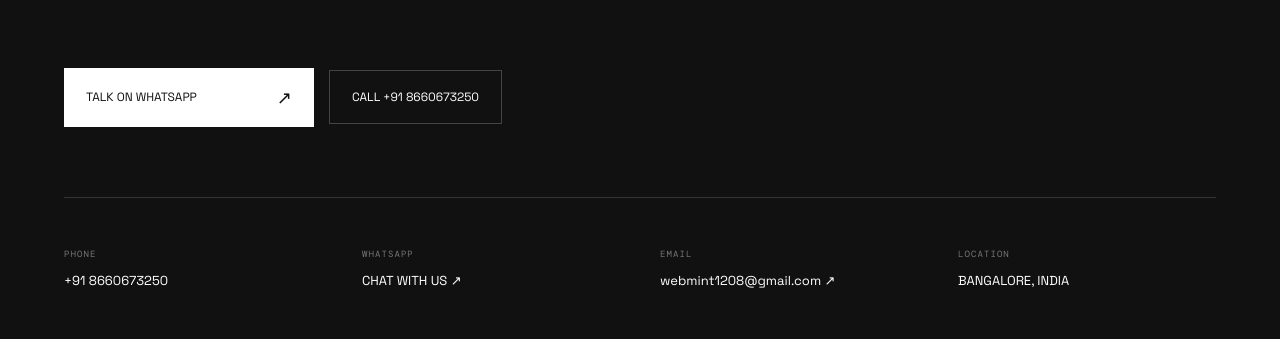
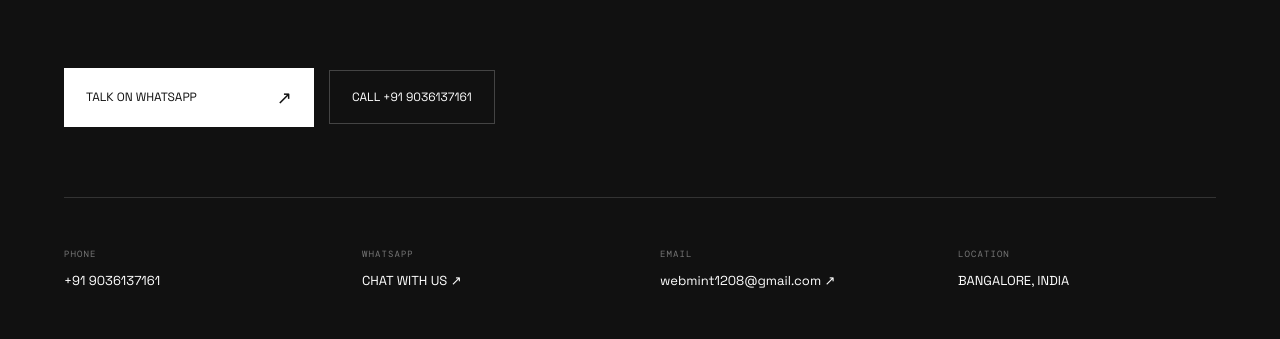
Before and after one commit to AishuGowd22/webmint, a React (Vite) app: page / in a window 1280 px wide. Shown: the part 6317-6656 px from the top of the page. Built offline with nearby package versions, Linux system fonts and the light colour scheme; a web font is replaced by a local one.

Commit message:
Fix Webmint App JSX and contact links

```diff
--- a/src/App.jsx
+++ b/src/App.jsx
@@ -111,8 +111,8 @@ function App() {
   // CONTACT DETAILS
   // =========================================
 
-  const phoneNumber = "8660673250";
-  const whatsappNumber = "918660673250";
+  const phoneNumber = "9036137161";
+  const whatsappNumber = "919036137161";
   const emailAddress = "webmint1208@gmail.com";
 
   // =========================================
@@ -123,9 +123,8 @@ function App() {
     const message =
       "Hello Webmint! I am interested in getting a website for my business.";
 
-    const whatsappUrl = `https://wa.me/${whatsappNumber}?text=${encodeURIComponent(
-      message
-    )}`;
+    const whatsappUrl =
+      `https://wa.me/${whatsappNumber}?text=${encodeURIComponent(message)}`;
 
     window.open(whatsappUrl, "_blank", "noopener,noreferrer");
   };
@@ -147,7 +146,7 @@ function App() {
   };
 
   // =========================================
-  // SCROLL TO SECTION
+  // SCROLL
   // =========================================
 
   const scrollToSection = (id) => {
@@ -175,7 +174,7 @@ function App() {
     <div className="site">
       {/* =========================================
           NAVIGATION
-      ========================================= */}
+      ========================================== */}
 
       <header className="navbar">
         <button
@@ -231,7 +230,7 @@ function App() {
       <main>
         {/* =========================================
             HERO
-        ========================================= */}
+        ========================================== */}
 
         <section id="home" className="hero">
           <div className="hero-small">
@@ -285,7 +284,7 @@ function App() {
 
         {/* =========================================
             INTRO
-        ========================================= */}
+        ========================================== */}
 
         <section className="intro">
           <div className="section-label">
@@ -312,7 +311,7 @@ function App() {
 
         {/* =========================================
             WORK
-        ========================================= */}
+        ========================================== */}
 
         <section id="work" className="work-section">
           <div className="section-heading">
@@ -361,7 +360,7 @@ function App() {
 
         {/* =========================================
             SERVICES
-        ========================================= */}
+        ========================================== */}
 
         <section id="services" className="services-section">
           <div className="section-heading">
@@ -410,7 +409,7 @@ function App() {
 
         {/* =========================================
             ABOUT
-        ========================================= */}
+        ========================================== */}
 
         <section id="about" className="about-section">
           <div className="section-label">
@@ -457,7 +456,7 @@ function App() {
 
         {/* =========================================
             PROCESS
-        ========================================= */}
+        ========================================== */}
 
         <section className="process-section">
           <div className="section-heading">
@@ -493,8 +492,7 @@ function App() {
               <span>03</span>
               <h3>DEVELOP</h3>
               <p>
-                We turn the approved design into a responsive working
-                website.
+                We turn the approved design into a responsive working website.
               </p>
             </div>
 
@@ -510,7 +508,7 @@ function App() {
 
         {/* =========================================
             CONTACT
-        ========================================= */}
+        ========================================== */}
 
         <section id="contact" className="contact-section">
           <div className="contact-top">
@@ -586,7 +584,7 @@ function App() {
 
       {/* =========================================
           FOOTER
-      ========================================= */}
+      ========================================== */}
 
       <footer className="footer">
         <div className="footer-logo">
@@ -608,13 +606,10 @@ function App() {
 
       {/* =========================================
           SERVICE MODAL
-      ========================================= */}
+      ========================================== */}
 
       {selectedService && (
-        <div
-          className="service-modal-overlay"
-          onClick={closeService}
-        >
+        <div className="service-modal-overlay" onClick={closeService}>
           <div
             className="service-modal"
             onClick={(event) => event.stopPropagation()}
```
